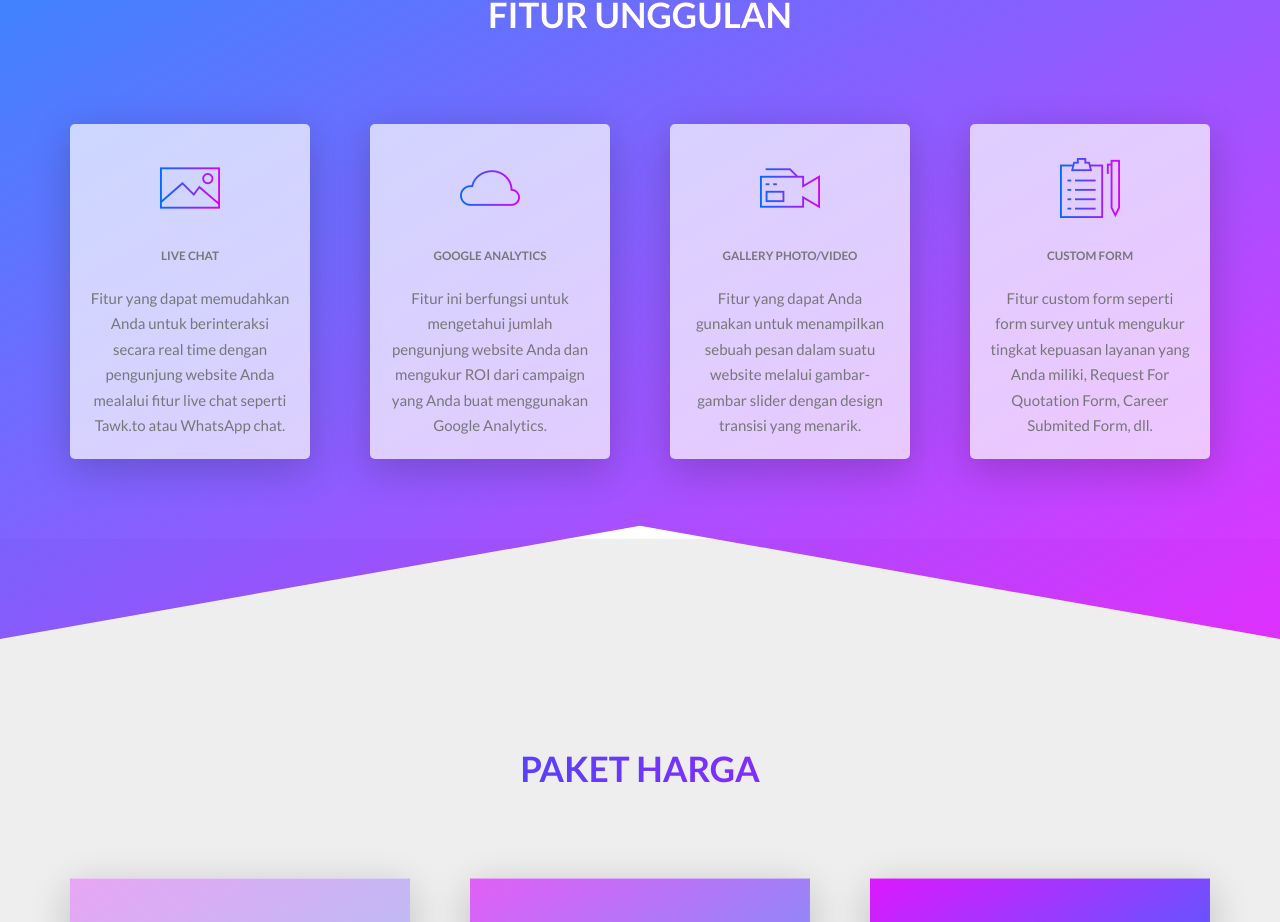
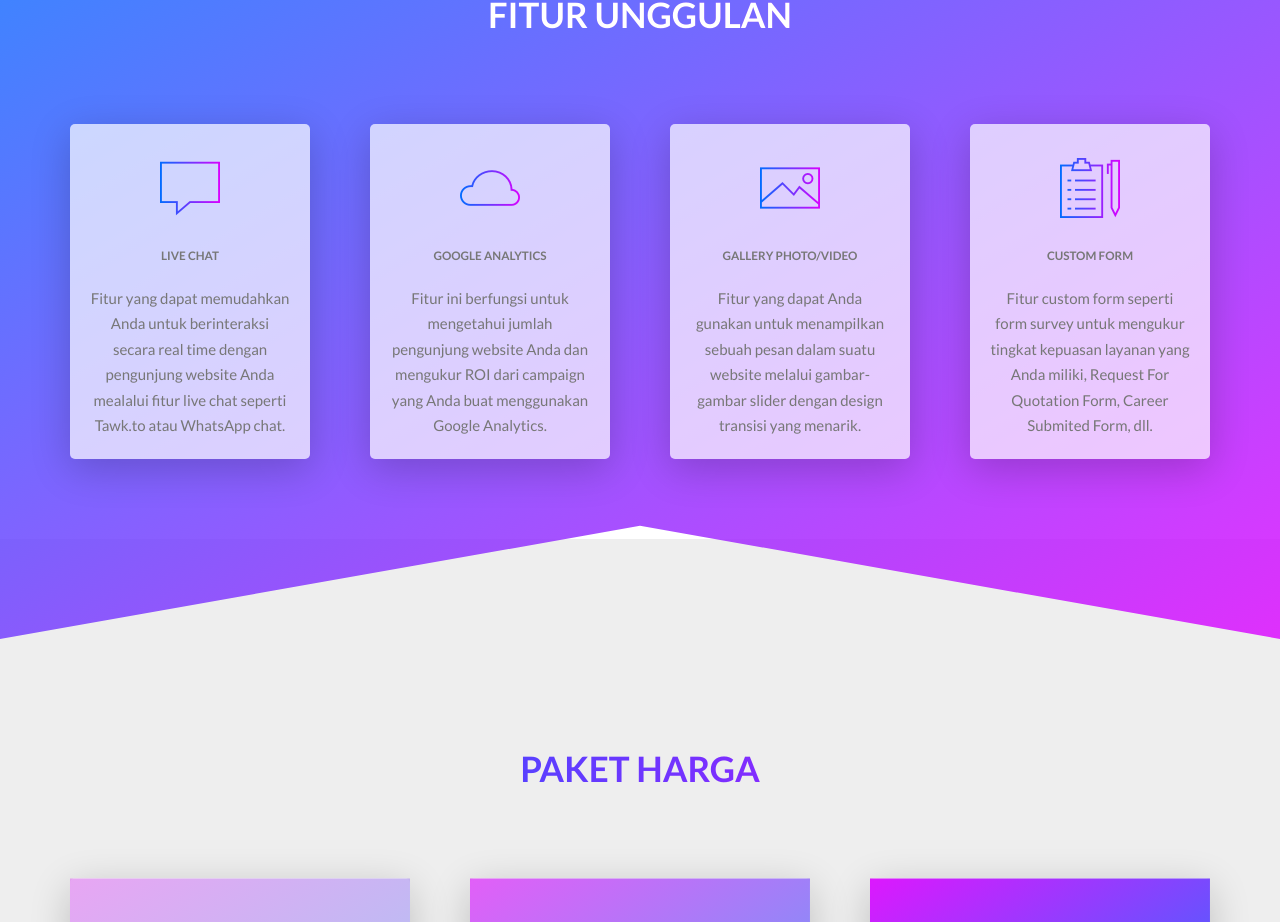
Before and after one commit to supardi9512/i62-creative, a plain HTML site: page index.html in a window 1280 px wide. Shown: the part 1555-2477 px from the top of the page. Drawn offline with Linux system fonts and the light colour scheme.

Commit message:
update icon

```diff
--- a/index.html
+++ b/index.html
@@ -68,7 +68,7 @@
                 <div class="row">
                     <div class="col-1-of-4">
                         <div class="box">
-                            <i class="box__icon icon-basic-picture"></i>
+                            <i class="box__icon icon-basic-message"></i>
                             <h3 class="header__ketiga m-btm-sm">LIVE CHAT</h3>
                             <p class="box__text">Fitur yang dapat memudahkan Anda untuk berinteraksi secara real time dengan pengunjung website Anda mealalui fitur live chat seperti Tawk.to atau WhatsApp chat.</p>
                         </div>
@@ -82,7 +82,7 @@
                     </div>
                     <div class="col-1-of-4">
                         <div class="box">
-                            <i class="box__icon icon-basic-video"></i>
+                            <i class="box__icon icon-basic-picture"></i>
                             <h3 class="header__ketiga m-btm-sm">GALLERY PHOTO/VIDEO</h3>
                             <p class="box__text">Fitur yang dapat Anda gunakan untuk menampilkan sebuah pesan dalam suatu website melalui gambar-gambar slider dengan design transisi yang menarik.</p>
                         </div>
```
